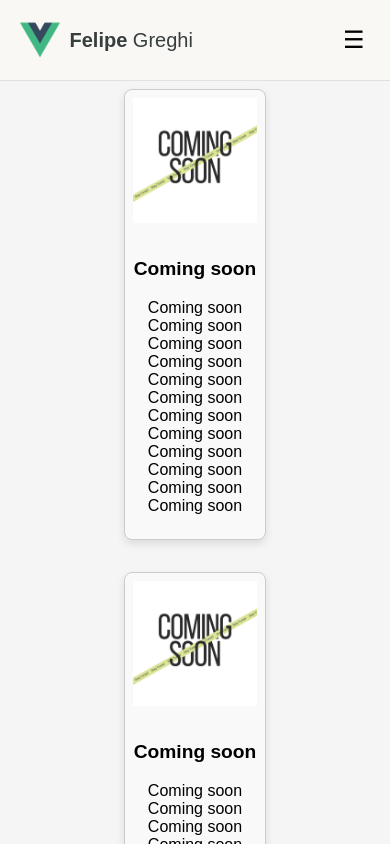
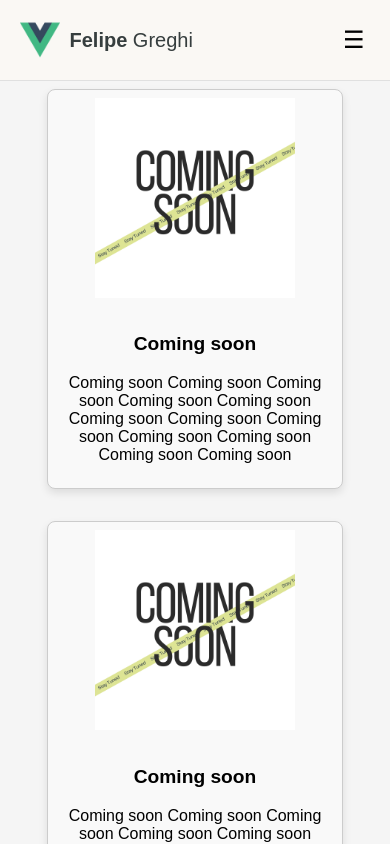
Before and after one commit to FelipeGreghi/Portfolio-WebVUE, a Vue app: page /portfolio in a window 390 px wide. Shown: the top 844 px of the page. Built offline with nearby package versions, Linux system fonts and the light colour scheme.

Commit message:
Refactor Card component styling for responsiveness

```diff
--- a/src/components/Card.vue
+++ b/src/components/Card.vue
@@ -54,7 +54,7 @@
   box-shadow: 0 8px 16px rgba(0, 0, 0, 0.2);
   background-color: #f0f0f0;
 }
-@media (max-width: 1155px) {
+@media (max-width: 1170px) {
   .card {
     flex-direction: column;
     align-items: center;
@@ -71,11 +71,17 @@
     text-align: center;
   }
 }
+@media (max-width: 940px) {
+  .card {
+    width: 60%;
+  }
+}
 
 @media (max-width: 480px) {
   .card {
     padding: 8px;
     margin: 8px;
+    width: 90%;
   }
 
   .text-component h3 {
```
